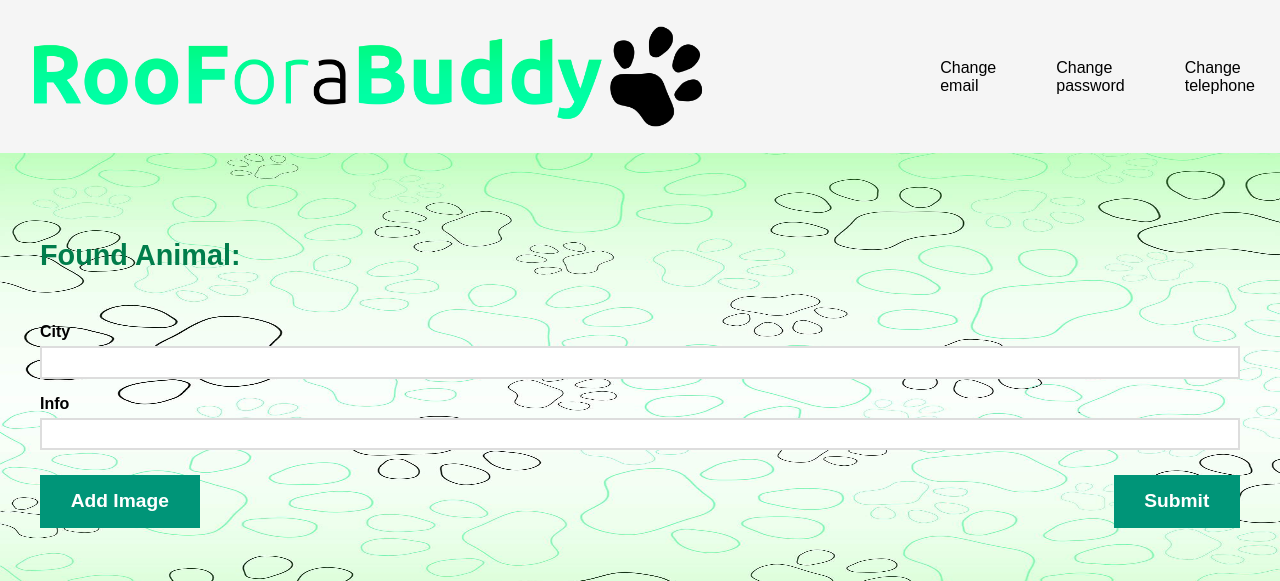
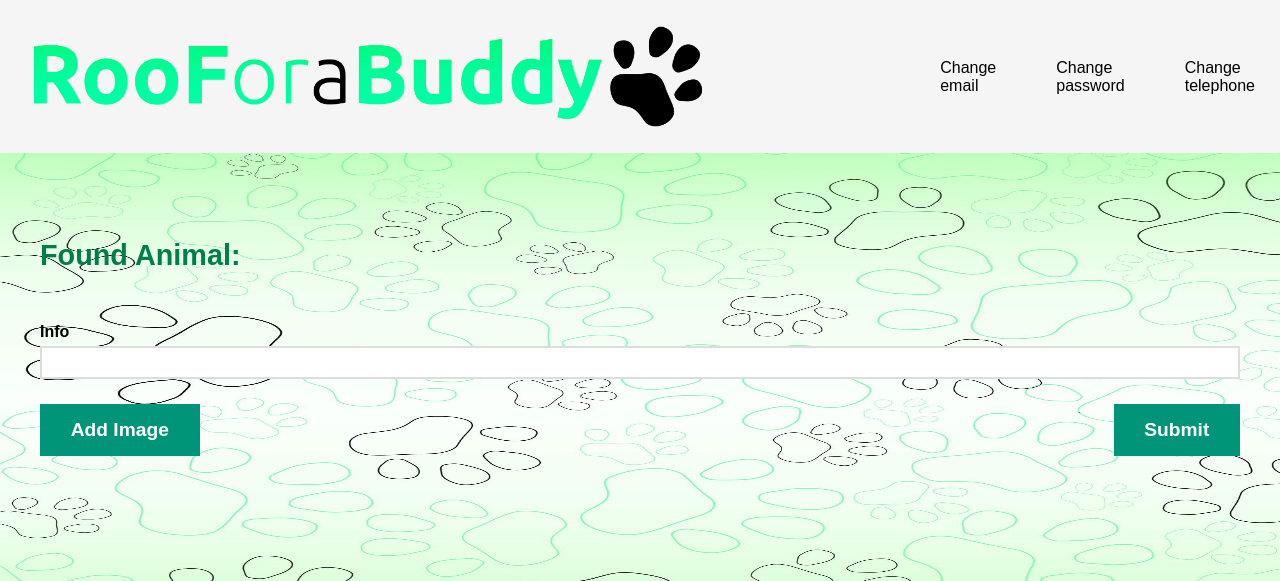
Before and after one commit to MarinosPapadakis/RooForABuddy, a Flask app: page /foundanimal in a window 1280 px wide. Shown: the top 581 px of the page. Run offline with Flask 2, Linux system fonts and the light colour scheme; the visitor is signed in with stand-in values (Sample User, id 1); some libraries are stand-ins or nearby versions.

Commit message:
styling all the pages v15

```diff
--- a/templates/foundanimal.html
+++ b/templates/foundanimal.html
@@ -35,9 +35,6 @@
         </div>
         <input id="latitude" name="latitude" type="hidden" value="" required>
         <input id="longitude" name="longitude" type="hidden" value="" required>
-        <label class="sign-up-label">City</label>
-        <input id="location" name="location" type="text" required class="sign-up-input">
-
     <div>
         <div>
             <label class="sign-up-label">Info</label>
```
